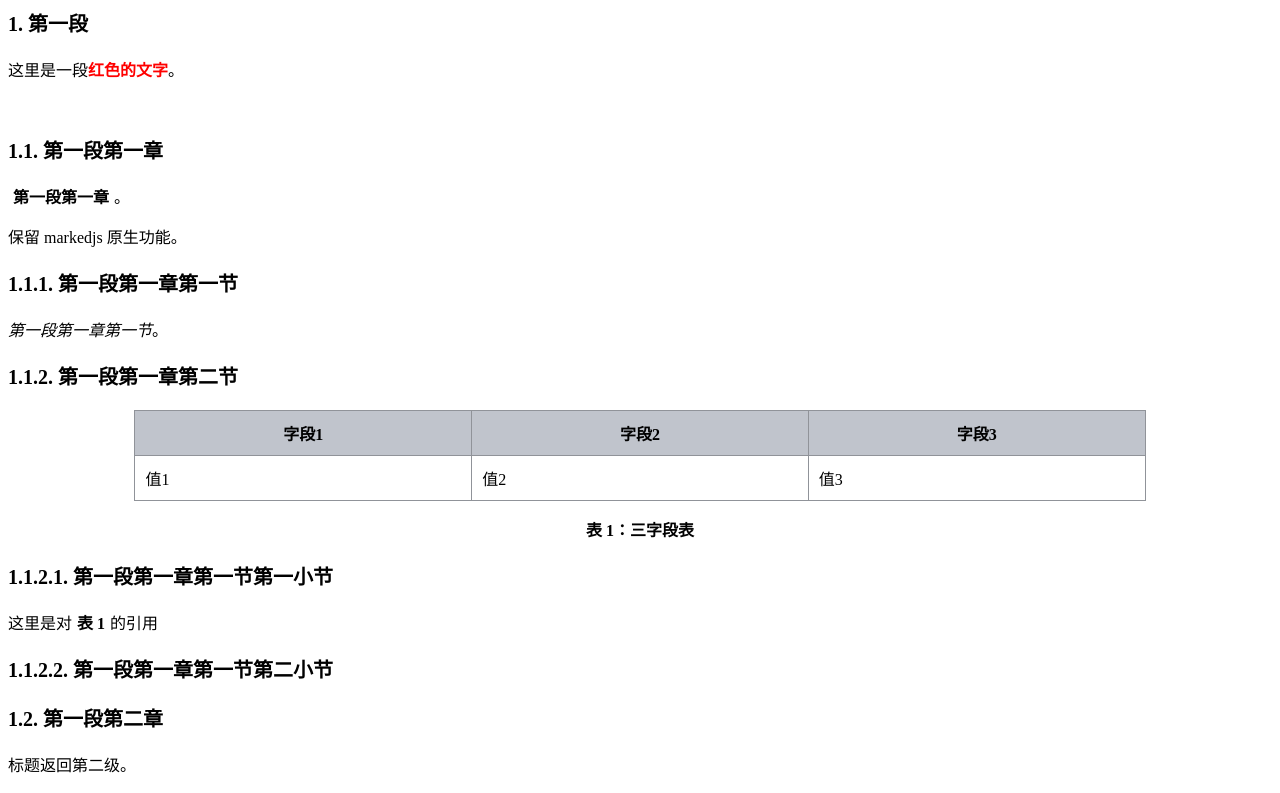
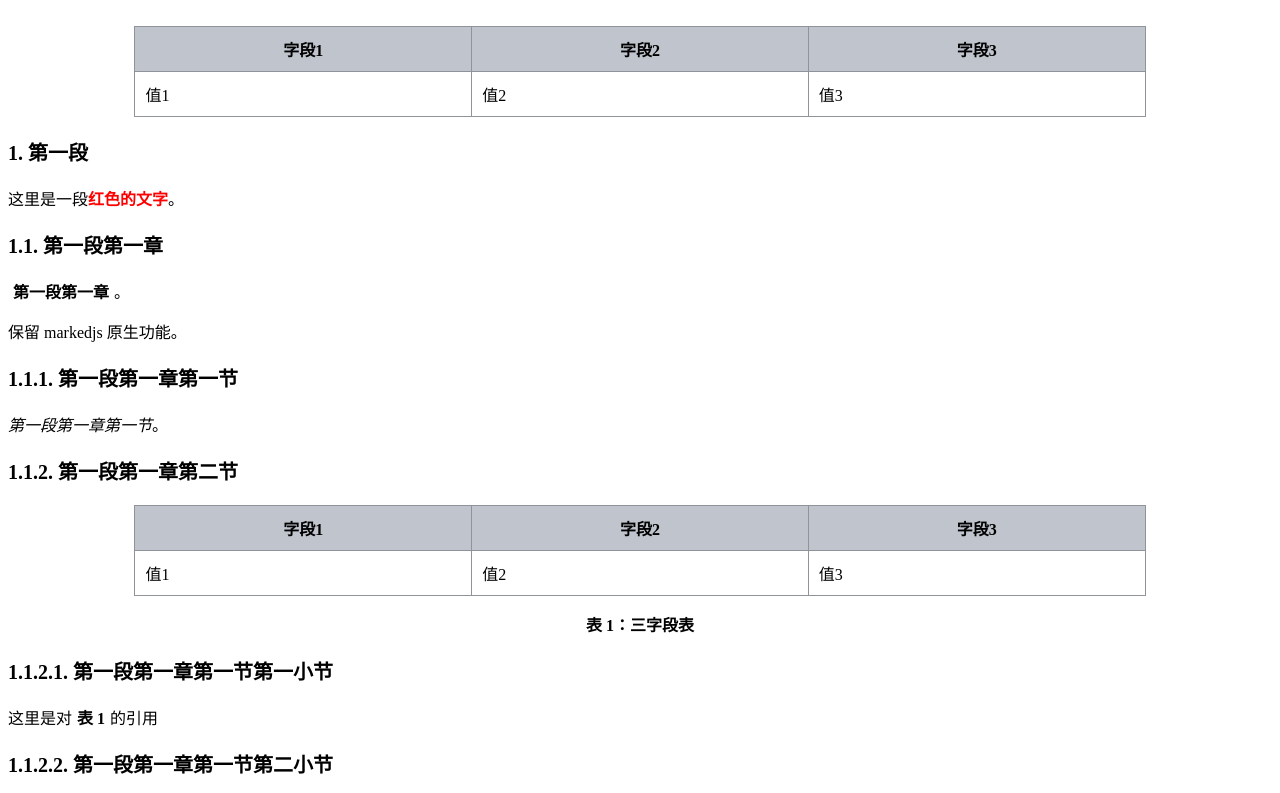
Before and after one commit to undeadway/modell-markedjs-plus, a website built with webpack: page demo/output.html in a window 1280 px wide. Shown: the top 793 px of the page. Built offline with nearby package versions, Linux system fonts and the light colour scheme.

Commit message:
修改输出并重新编译

```diff
--- a/demo/output.html
+++ b/demo/output.html
@@ -4,7 +4,17 @@
 <link rel="stylesheet" href="https://cdnjs.cloudflare.com/ajax/libs/highlight.js/11.9.0/styles/default.min.css">
 </head>
 <body>
-<div class="modell-markedjs-plus-box"><p class="doc-heading">1. 第一段</p><p>这里是一段<span style="color:#FF0000"><strong>红色的文字</strong></span>。</p><br /><p class="doc-heading">1.1. 第一段第一章</p><p><span class="span-bold">第一段第一章</span>。</p>
+<div class="modell-markedjs-plus-box"><div><div class="doc-table"><table><tr><br /><th>字段1</th>
+<th>字段2</th>
+<th>字段3</th>
+</tr>
+<tr>
+<td>值1</td>
+<td>值2</td>
+<td>值3</td>
+</tr>
+</table></div><p class="doc-heading">1. 第一段</p><p>这里是一段<span style="color:#FF0000"><strong>红色的文字</strong></span>。</p>
+<p class="doc-heading">1.1. 第一段第一章</p><p><span class="span-bold">第一段第一章</span>。</p>
 <p>保留 markedjs 原生功能。</p>
 <p class="doc-heading">1.1.1. 第一段第一章第一节</p><p><em>第一段第一章第一节</em>。</p>
 <p class="doc-heading">1.1.2. 第一段第一章第二节</p><div class="doc-table"><table><tr>
@@ -34,6 +44,6 @@
 <span class="hljs-keyword">if</span> (b) {
     b.<span class="hljs-title function_">execute</span>();
 }</code></pre><p class="doc-heading">1.2.4. 第一段第二章第三节</p><p class="doc-heading">2. 第二段</p><p>第二段的内容。</p>
-</div>
+</div></div>
 </body>
 </html>
--- a/src/index.js
+++ b/src/index.js
@@ -2,7 +2,7 @@ function _parse (marked, input) {
   try {
     let html = marked.parse(input);
     html = html.replace("\n", "<br />");
-    html = `<div class="modell-markedjs-plus-box">${html}</div>`;
+    html = `<div class="modell-markedjs-plus-box"><div>${html}</div></div>`;
     return html;
   } catch (err) {
     console.log(err);
```
Also changed, not shown: demo/input.md (+4 -0 lines), dist/modell-markedjs-plus.js.
